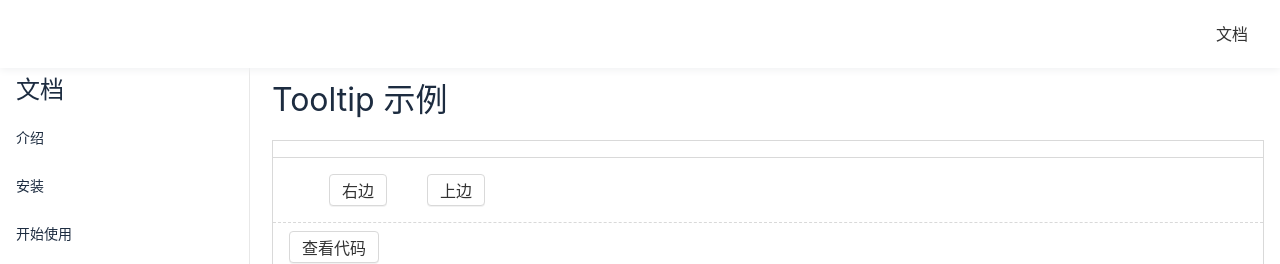
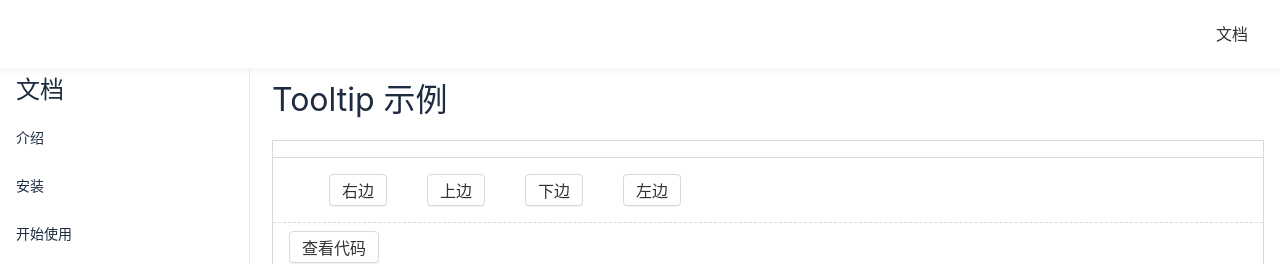
Before and after one commit to tgbf2674/Mmq-UI, a Vue app: page /#/doc/tooltip in a window 1280 px wide. Shown: the top 264 px of the page. Built offline with nearby package versions, Linux system fonts and the light colour scheme.

Commit message:
add tooltip direction style

```diff
--- a/src/components/demoInstance/Tooltip1.demo.vue
+++ b/src/components/demoInstance/Tooltip1.demo.vue
@@ -2,11 +2,17 @@
 常规用法
 </demo>
 <template>
-  <Tooltip content="我是出现在右边的文字我是出现在右边的文字我是出现在右边的文字">
+  <Tooltip content="我是出现在右边的文字" direction="right">
     <Button>右边</Button>
   </Tooltip>
   <Tooltip content="我是出现在上边的文字" direction="top">
     <Button>上边</Button>
+  </Tooltip>
+  <Tooltip content="我是出现在下边的文字" direction="bottom">
+    <Button>下边</Button>
+  </Tooltip>
+  <Tooltip content="我是出现在左边的文字" direction="left">
+    <Button>左边</Button>
   </Tooltip>
 </template>
 
--- a/src/lib/Tooltip.vue
+++ b/src/lib/Tooltip.vue
@@ -15,7 +15,7 @@ export default defineComponent({
       required: true
     },
     direction: {
-      type: String,
+      type: String as PropType<string>,
       default: 'right'
     }
   },
```
